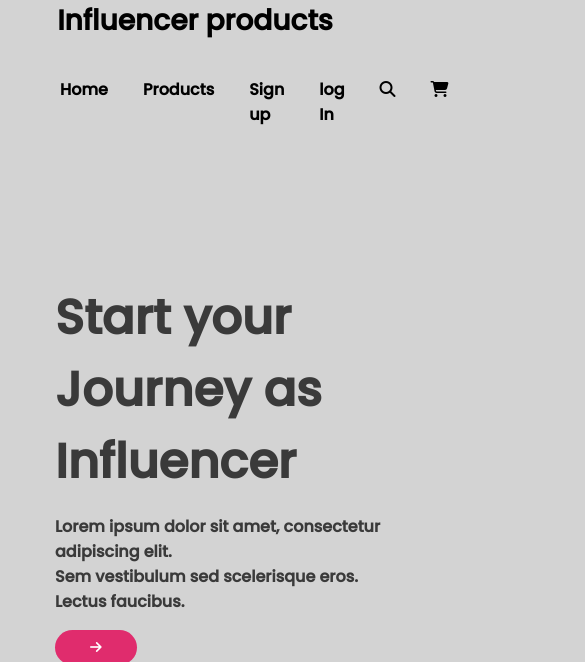
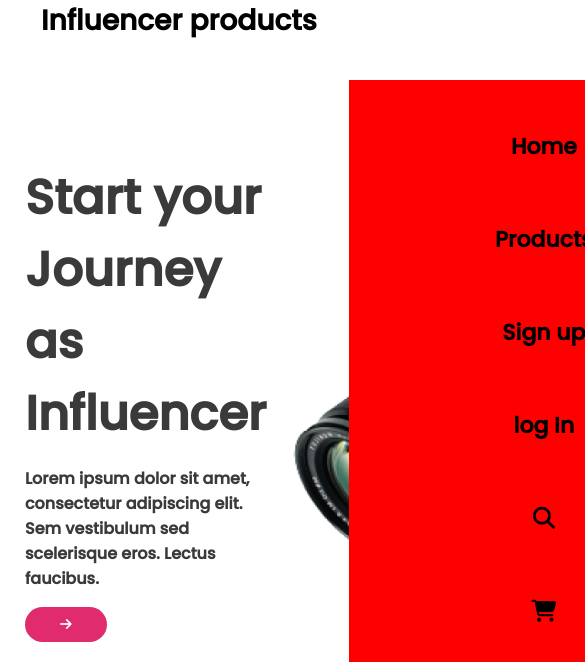
Before and after one commit to saifulaija/influencer-website, a plain HTML site: page index.html in a window 390 px wide. Shown: the top 662 px of the page, 585 px wide, since content can reach past the window. Drawn offline with Linux system fonts and the light colour scheme.

Commit message:
some thing added

```diff
--- a/styles/style.css
+++ b/styles/style.css
@@ -10,7 +10,7 @@
 body{
     font-family: 'Open Sans', sans-serif;
     font-family: 'Poppins', sans-serif;
-    background-color: lightgray;
+    background-color: white;
 }
 
 .container{
@@ -111,7 +111,7 @@ nav{
 
  .popular-container {
 
-
+   background-color: lightgray;
    display: grid;
    grid-template-columns: repeat(3, 1fr);
    row-gap: 20px;
@@ -233,13 +233,32 @@ nav{
  /* Media Query  */
 
  @media only screen and (max-width:576px){
+
+
+    .menu ul{
+        position: fixed;
+        top: 80px;
+        background-color: red;
+        height: 100vh;
+        width: 100%;
+        padding-top: 20px;
+        flex-direction: column;
+        text-align: center;
+    }
+
+    .menu ul li{
+        margin: 30px 0;
+        font-size: 22px;
+    }
     footer{
-        background-color: red;
-        width: 100%;
+
+       width: 100%;
+       margin: 0 auto;
     }
 
     .future-container{
         flex-direction: column-reverse;
+        width: 100%;
 
 
         padding: 5px;
@@ -247,10 +266,12 @@ nav{
 
     .popular-container{
         grid-template-columns: repeat(1, 1fr);
-        color: 5px;
+       padding: 5px;
+       width: 100%;
     }
     .banner{
-        flex-direction: column;
+        display: grid;
+        grid-template-columns: repeat(4, 1fr);
     }
 
  }
```
